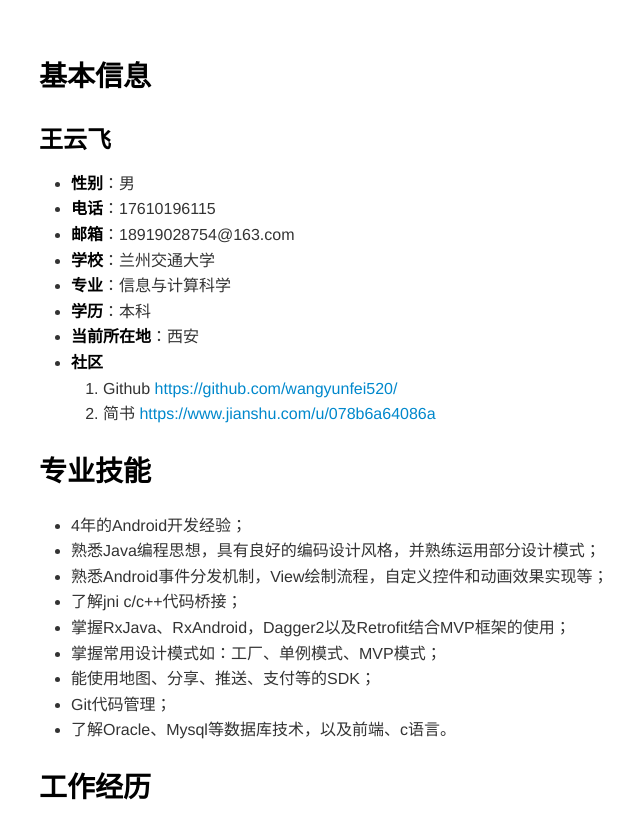
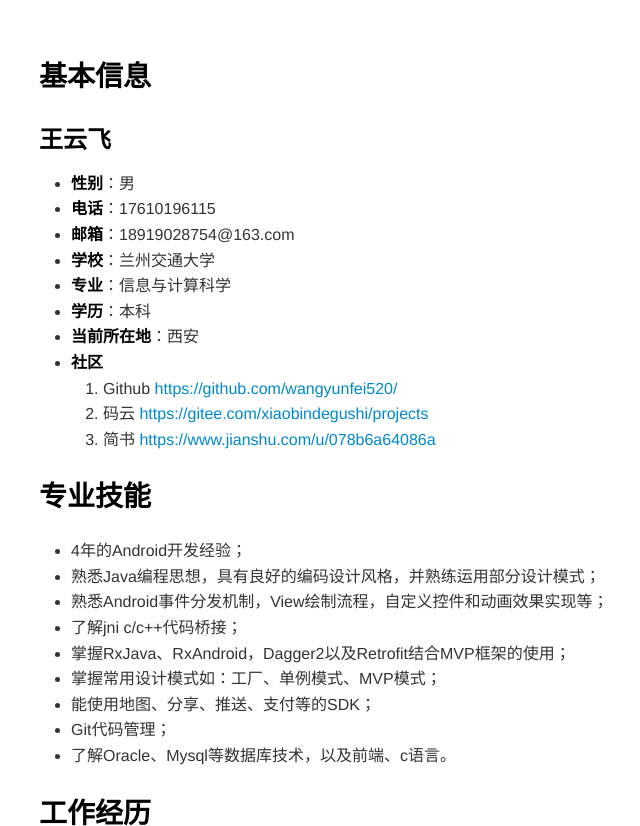
Before and after one commit to wangyunfei520/wangyunfei520.github.io, a plain HTML site: page index.html in a window 1280 px wide. Shown: the top 826 px of the page, without its empty margins (144-784 px from the left). Drawn offline with Linux system fonts and the light colour scheme.

Commit message:
add info

```diff
--- a/index.html
+++ b/index.html
@@ -652,6 +652,7 @@
             <li><strong>社区</strong>
                 <ol>
                     <li>Github <a href="https://github.com/wangyunfei520">https://github.com/wangyunfei520/</a></li>
+		    <li>码云 <a href="https://gitee.com/xiaobindegushi/projects">https://gitee.com/xiaobindegushi/projects</a></li>
                     <li>简书 <a href="https://www.jianshu.com/u/078b6a64086a">https://www.jianshu.com/u/078b6a64086a</a>
                     </li>
                 </ol>
```
